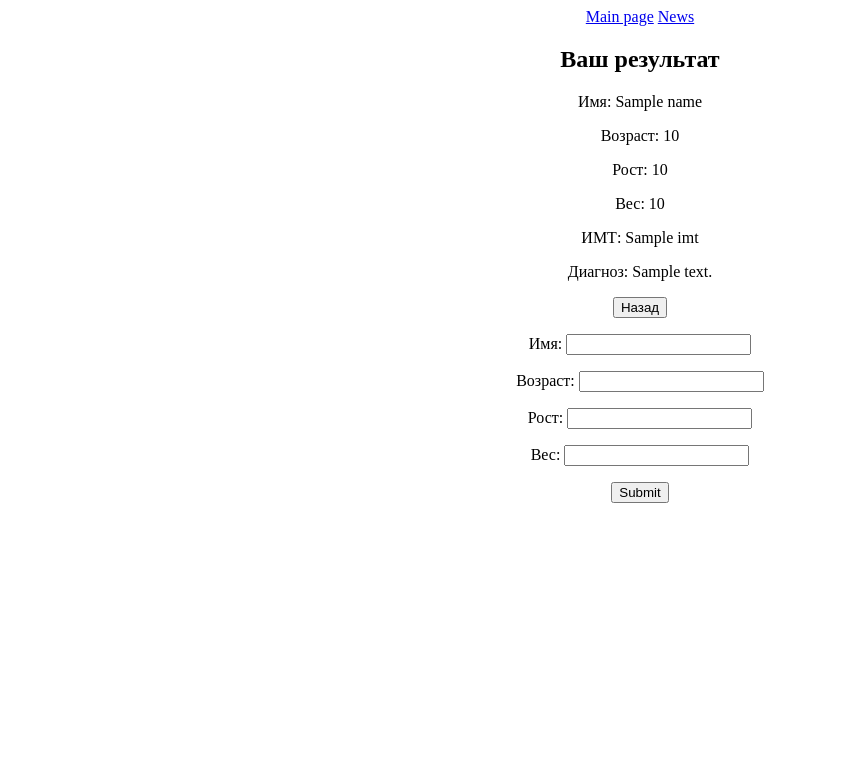
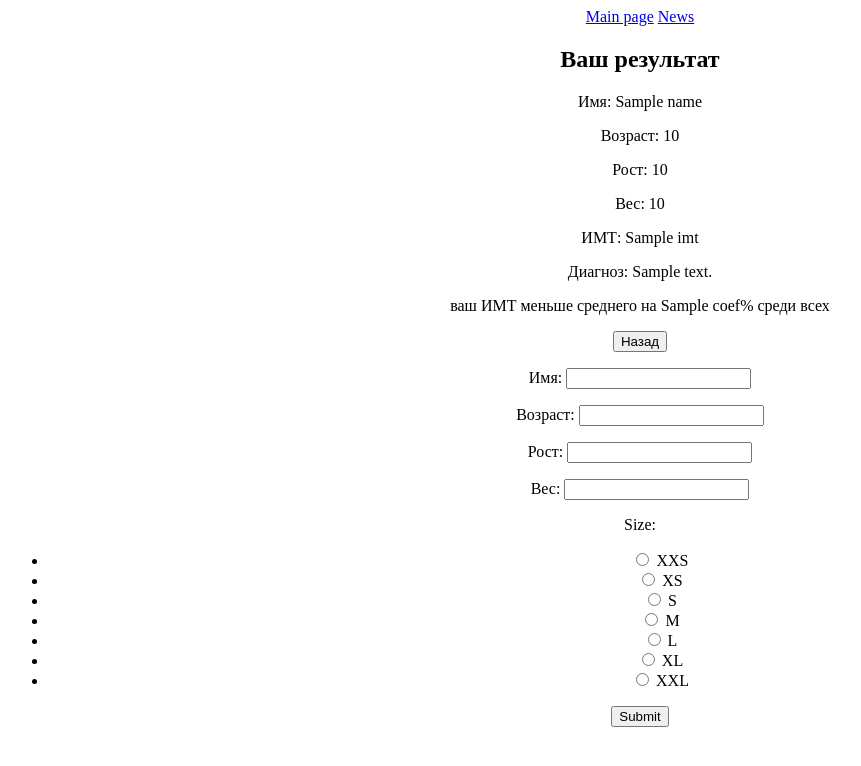
Before and after one commit to Ramazan2002/Informatika, a Django app: template hw5/templates/profile.html in a window 1280 px wide. Shown: the top 766 px of the page, without its empty margins (0-861 px from the left). Run offline with Django 3.2, Linux system fonts and the light colour scheme; tables that the repository leaves empty hold one stand-in row (values such as "Sample post"); the template is opened without the code that fills it: values that come from a table or form of the project are taken from there, most other values are stand-ins (such as "Sample title", 1, 10 or a date in 2020).

Commit message:
Homework 7 lite

```diff
--- a/django_sand/firstapp/forms.py
+++ b/django_sand/firstapp/forms.py
@@ -1,8 +1,18 @@
 from django import forms
 
+SIZES = (
+	('xxs', 'XXS'),
+	('xs', 'XS'),
+	('s', 'S'),
+	('m', 'M'),
+	('l', 'L'),
+	('xl', 'XL'),
+	('xxl', 'XXL')
+)
 
 class SimpleTextForm(forms.Form):
 	name = forms.CharField(label='Имя',max_length=35)
 	age = forms.IntegerField(label='Возраст')
 	height = forms.FloatField(label='Рост')
 	weight = forms.FloatField(label='Вес')
+	size = forms.ChoiceField(choices = SIZES, widget=forms.RadioSelect)
--- a/django_sand/templates/profile.html
+++ b/django_sand/templates/profile.html
@@ -18,6 +18,14 @@
         <p>Вес: {{ weight }}</p>
         <p>ИМТ: {{ imt }}</p>
         <p>Диагноз: {{ description }}</p>
+        {%  if coef_p %}
+            <p>ваш ИМТ больше среднего на {{ coef }}% среди всех</p>
+        {% else %}
+            <p>ваш ИМТ меньше среднего на {{ coef }}% среди всех</p>
+        {% endif %}
+        {% if size == 'xxl' or size == 'xxs' %}
+            <p style="color:red">Для вашего размера одежды (талии) калькулятор может дать ошибочный ответ</p>
+        {% endif %}
         <button type="button" onclick="history.back()">Назад</button>
     {% endif %}
 
```
Also changed, not shown: django_sand/firstapp/views.py (+15 -7 lines).
